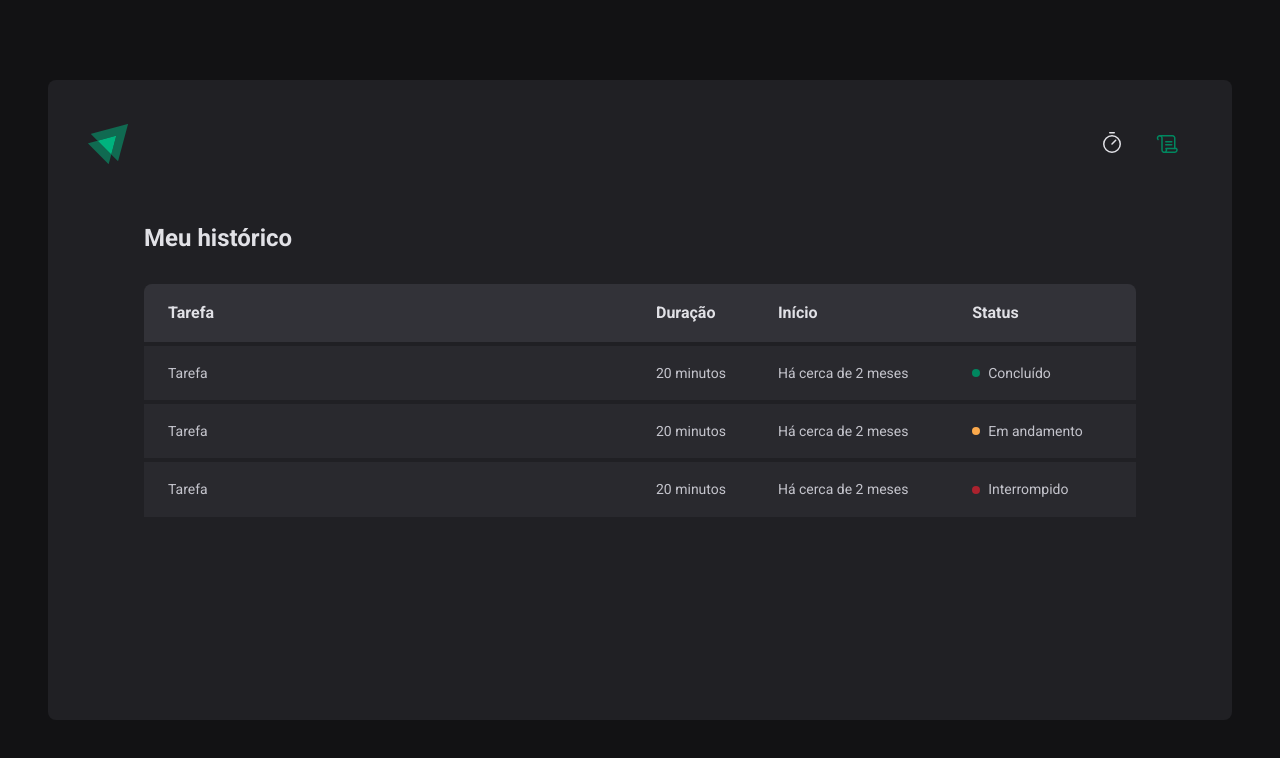
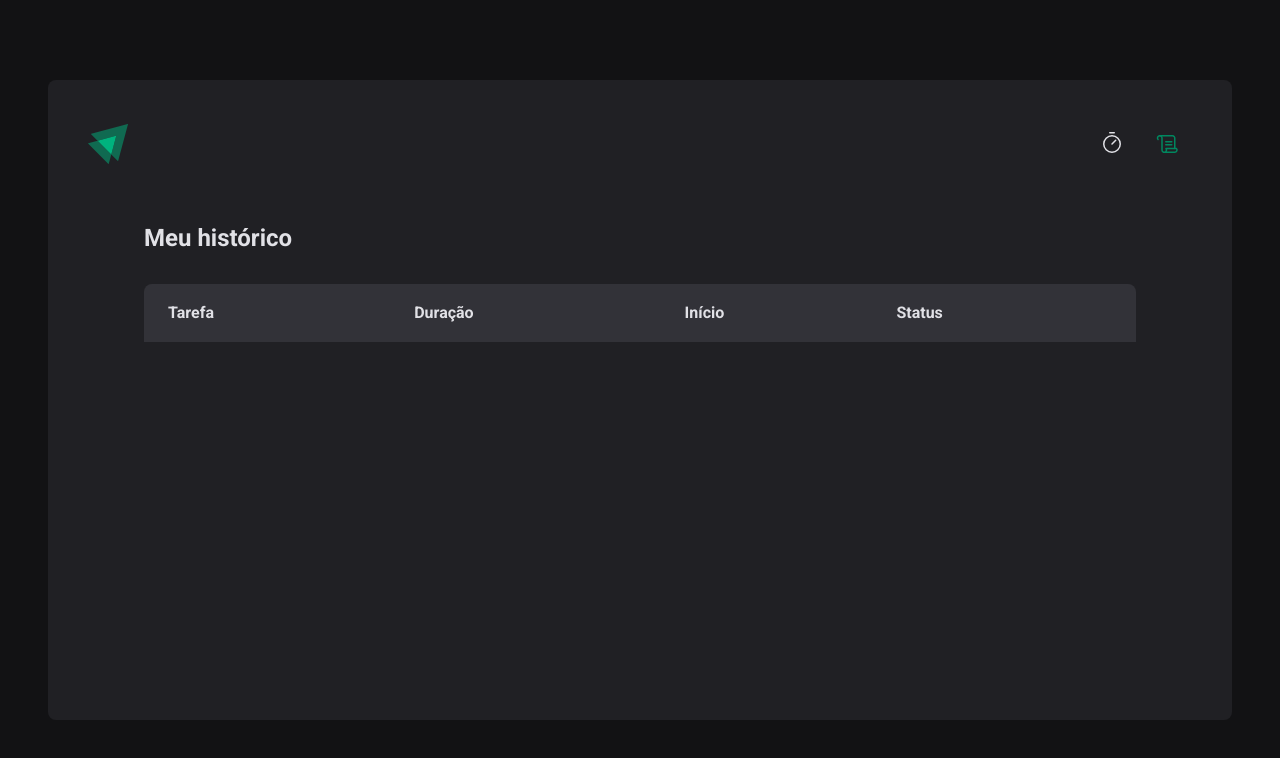
Before and after one commit to MateusJSouza/02-ignite-timer, a React (Vite) app: page /history in a window 1280 px wide. Shown: the top 758 px of the page. Built offline with nearby package versions, Linux system fonts and the light colour scheme.

Commit message:
listagem do histórico de tasks

```diff
--- a/src/pages/History/History.tsx
+++ b/src/pages/History/History.tsx
@@ -20,30 +20,28 @@
             </tr>
           </thead>
           <tbody>
-            <tr>
-              <td>Tarefa</td>
-              <td>20 minutos</td>
-              <td>Há cerca de 2 meses</td>
-              <td>
-                <Status statusColor="green">Concluído</Status>
-              </td>
-            </tr>
-            <tr>
-              <td>Tarefa</td>
-              <td>20 minutos</td>
-              <td>Há cerca de 2 meses</td>
-              <td>
-                <Status statusColor="yellow">Em andamento</Status>
-              </td>
-            </tr>
-            <tr>
-              <td>Tarefa</td>
-              <td>20 minutos</td>
-              <td>Há cerca de 2 meses</td>
-              <td>
-                <Status statusColor="red">Interrompido</Status>
-              </td>
-            </tr>
+            {cycles.map((cycle) => {
+              return (
+                <tr key={cycle.id}>
+                  <td>{cycle.task}</td>
+                  <td>{cycle.minutesAmount}</td>
+                  <td>{cycle.startDate.toISOString()}</td>
+                  <td>
+                    {cycle.finishedDate && (
+                      <Status statusColor="green">Concluído</Status>
+                    )}
+
+                    {cycle.interruptedDate && (
+                      <Status statusColor="red">Interrompido</Status>
+                    )}
+
+                    {!cycle.finishedDate && !cycle.interruptedDate && (
+                      <Status statusColor="yellow">Em andamento</Status>
+                    )}
+                  </td>
+                </tr>
+              )
+            })}
           </tbody>
         </table>
       </HistoryList>
```
